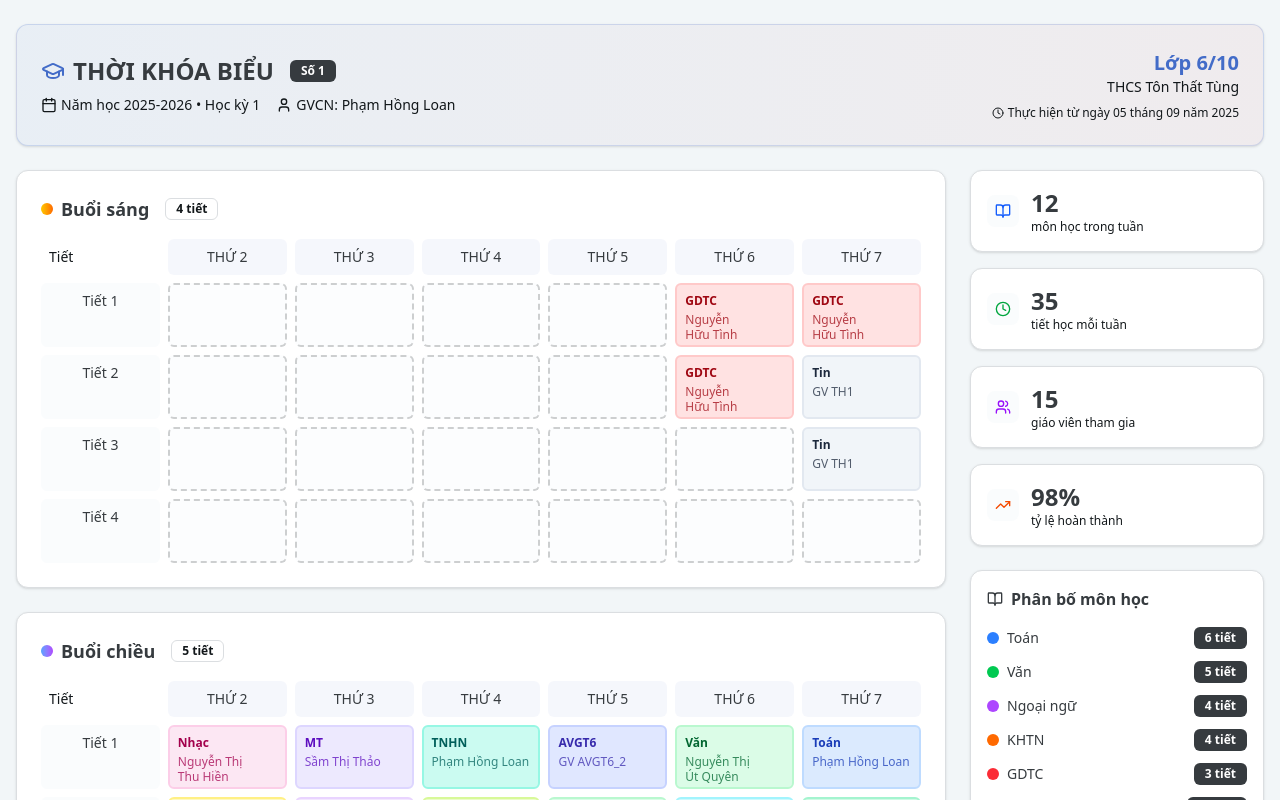
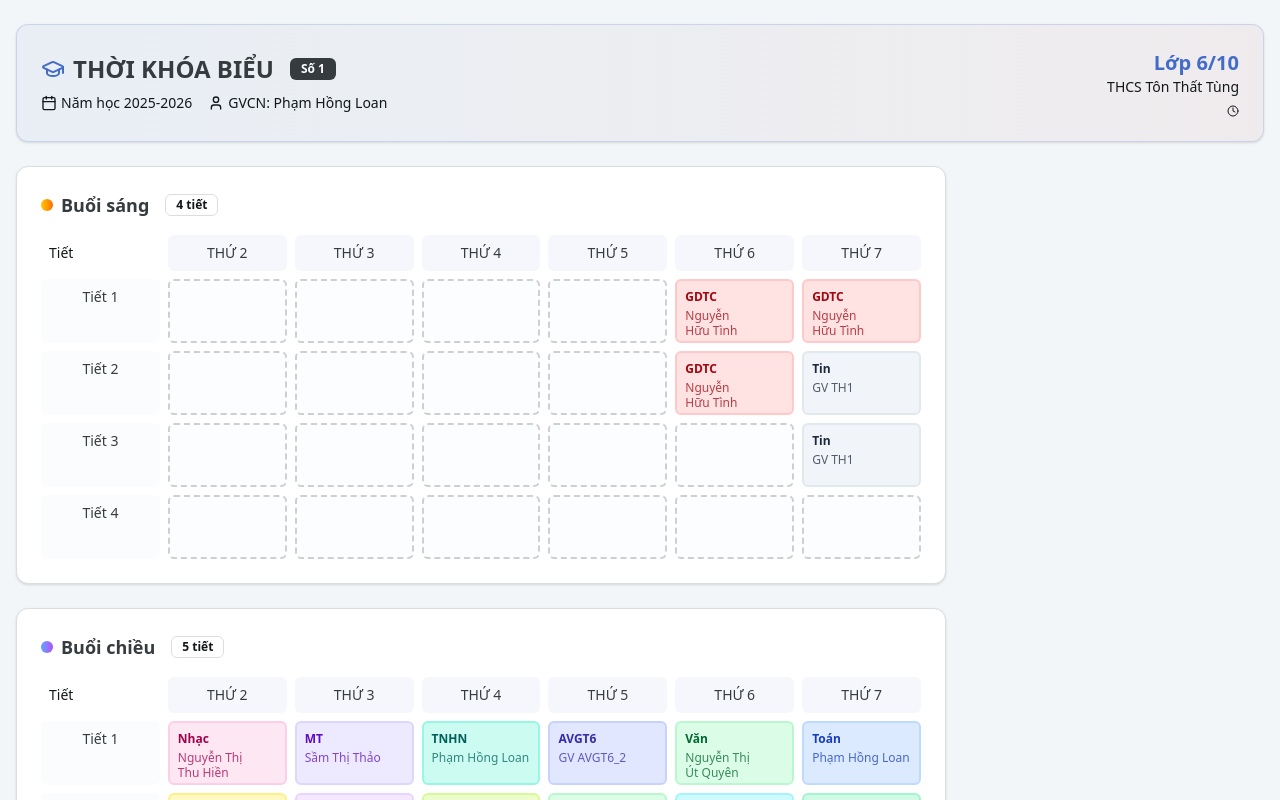
Before and after one commit to hoantohai/tkb, a React (Vite) app: page / in a window 1280 px wide. Shown: the top 800 px of the page. Built offline with nearby package versions, Linux system fonts and the light colour scheme.

Commit message:
Đóng menu bên phải

```diff
--- a/src/App.jsx
+++ b/src/App.jsx
@@ -14,9 +14,9 @@ function App() {
           <div className="lg:col-span-3">
             <TimetableGrid />
           </div>
-          <div className="lg:col-span-1">
+          {/* <div className="lg:col-span-1">
             <TimetableStats />
-          </div>
+          </div> */}
         </div>
       </div>
     </div>
--- a/src/components/timetable-header.tsx
+++ b/src/components/timetable-header.tsx
@@ -17,8 +17,8 @@ export function TimetableHeader() {
           </div>
           <div className="flex flex-wrap items-center gap-4 text-sm text-muted-foreground">
             <div className="flex items-center gap-1">
-              <Calendar className="h-4 w-4" />
-              <span>Năm học 2025-2026 • Học kỳ 1</span>
+              <Calendar className="h-4 w-4"/>
+              <span>Năm học 2025-2026</span>
             </div>
             <div className="flex items-center gap-1">
               <User className="h-4 w-4" />
@@ -34,7 +34,7 @@ export function TimetableHeader() {
           </div>
           <div className="flex items-center gap-1 text-xs text-muted-foreground">
             <Clock className="h-3 w-3" />
-            <span>Thực hiện từ ngày 05 tháng 09 năm 2025</span>
+            {/* <span>Thực hiện từ ngày 05 tháng 09 năm 2025</span> */}
           </div>
         </div>
       </div>
```
